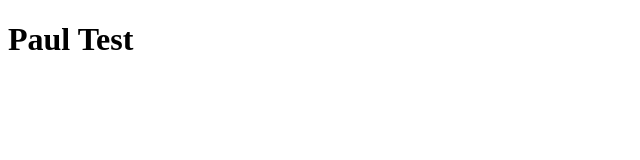
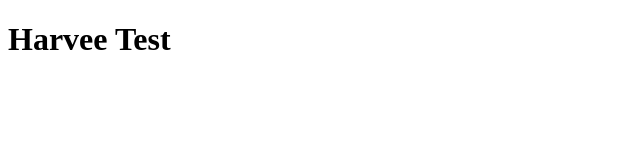
Before and after one commit to harveedesigns/git_sample_website, a plain HTML site: page index.html in a window 1280 px wide. Shown: the whole page, without its empty margins (0-640 px from the left). Drawn offline with Linux system fonts and the light colour scheme.

Commit message:
Fifth Commit

```diff
--- a/index.html
+++ b/index.html
@@ -6,6 +6,6 @@
   <title>Same Automate Project</title>
 </head>
 <body>
-    <h1>Paul Test</h1>
+    <h1>Harvee Test</h1>
 </body>
 </html>
```
